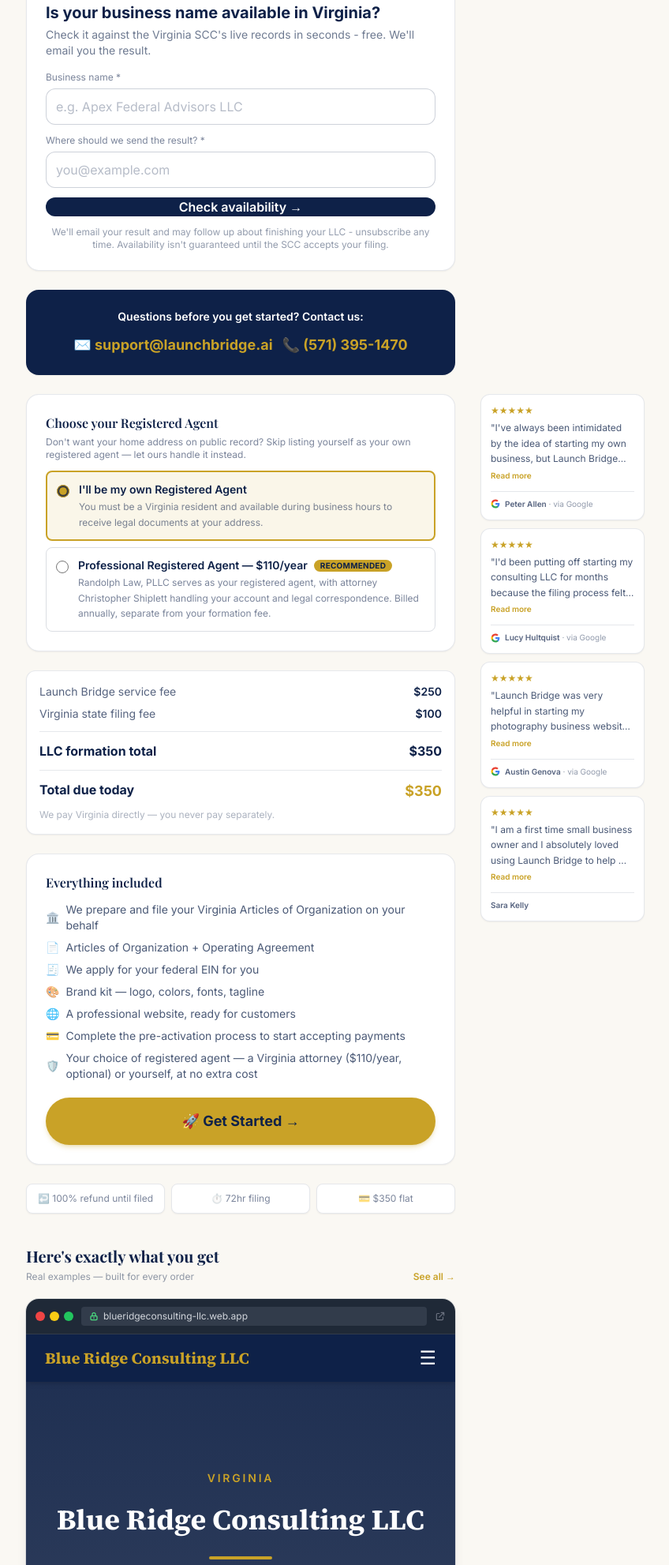
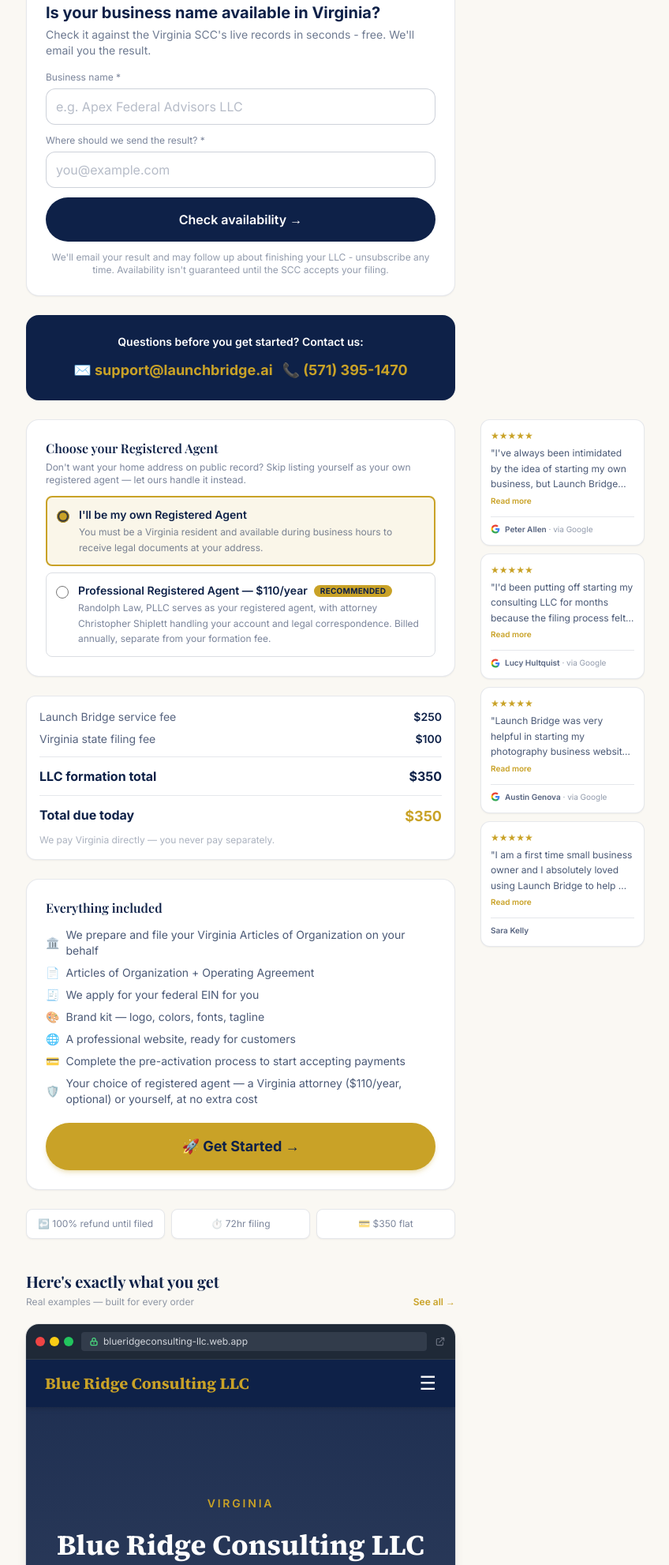
Before and after one commit to leofall458/ai-business-launcher, a FastAPI app: page / in a window 1280 px wide. Shown: the part 769-2751 px from the top of the page at 79% size, without its empty margins (335-1183 px from the left). Run offline with FastAPI, Linux system fonts and the light colour scheme; data that the repository does not hold is empty; some web fonts are replaced.

Commit message:
Use only Tailwind classes that ship in app-tailwind.css for the name-check UI
The site serves a pre-built, purged stylesheet, so classes it doesn't already
contain silently do nothing: py-3.5 left the Check button squashed, and
text-green-800 / text-red-800 / disabled:opacity-60 had no effect. Swap in
shipped equivalents and add tiny scoped CSS for the disabled state.

Co-Authored-By: Claude Sonnet 5 <noreply@anthropic.com>

```diff
--- a/app/templates/_name_check_inline_result.html
+++ b/app/templates/_name_check_inline_result.html
@@ -4,14 +4,14 @@
 <p class="mt-2 text-xs text-red-600">{{ error }}</p>
 {% elif result %}
   {% if result.status == 'AVAILABLE' %}
-  <div class="mt-3 rounded-lg bg-green-50 border border-green-200 p-3 text-sm text-green-800">
+  <div class="mt-3 rounded-lg bg-green-50 border border-green-200 p-3 text-sm text-green-900">
     <p>✅ <strong>{{ result.name }}</strong> looks available on the Virginia SCC right now.</p>
     <p class="text-xs text-green-700 mt-1">If you're happy with it, use it below and tick the box to continue. We re-verify it before filing.</p>
     <button type="button" data-use-name="{{ result.name }}"
-        class="mt-2 text-xs font-semibold underline text-green-800">Use this name</button>
+        class="mt-2 text-xs font-semibold underline text-green-900">Use this name</button>
   </div>
   {% elif result.status == 'TAKEN' %}
-  <div class="mt-3 rounded-lg bg-red-50 border border-red-200 p-3 text-sm text-red-800">
+  <div class="mt-3 rounded-lg bg-red-50 border border-red-200 p-3 text-sm text-red-700">
     <p>❌ <strong>{{ result.name }}</strong> isn't available on the Virginia SCC.</p>
     {% if result.conflicts %}
     <p class="text-xs text-red-700 mt-1">Already on file: {{ result.conflicts | join(', ') }}</p>
--- a/app/templates/_name_check_widget.html
+++ b/app/templates/_name_check_widget.html
@@ -26,7 +26,7 @@
             <input id="nc-website" type="text" tabindex="-1" autocomplete="off"/>
         </div>
         <button type="submit" id="nc-submit"
-            class="w-full bg-[#0e2148] hover:bg-[#0e2148]/90 disabled:opacity-60 text-white font-semibold py-3.5 rounded-full text-base transition">
+            class="w-full bg-[#0e2148] hover:bg-[#0e2148]/90 text-white font-semibold py-4 rounded-full text-base transition">
             Check availability →
         </button>
         <p class="text-center text-xs text-[#0e2148]/45">
@@ -39,6 +39,7 @@
     <p id="nc-error" class="hidden text-sm text-red-600 mt-4"></p>
     <div id="nc-result" class="hidden mt-4" aria-live="polite"></div>
 </div>
+<style>#nc-submit:disabled { opacity: .6; cursor: not-allowed; }</style>
 
 <script>
 (function () {
@@ -70,12 +71,12 @@
         const box = el('div', 'rounded-xl border p-4 text-sm');
         let cta = 'Start my LLC →';
         if (data.status === 'AVAILABLE') {
-            box.classList.add('bg-green-50', 'border-green-200', 'text-green-800');
+            box.classList.add('bg-green-50', 'border-green-200', 'text-green-900');
             const p = el('p'); p.append('✅ ', el('strong', '', data.name), ' looks available on the Virginia SCC right now.');
             box.append(p, el('p', 'text-xs mt-1', "Names aren't held for anyone until an LLC is filed, so it's worth moving soon."));
             cta = 'Claim this name - start my LLC →';
         } else if (data.status === 'TAKEN') {
-            box.classList.add('bg-red-50', 'border-red-200', 'text-red-800');
+            box.classList.add('bg-red-50', 'border-red-200', 'text-red-700');
             const p = el('p'); p.append('❌ ', el('strong', '', data.name), " isn't available on the Virginia SCC.");
             box.append(p);
             if (data.conflicts && data.conflicts.length) box.append(el('p', 'text-xs mt-1', 'Already on file: ' + data.conflicts.join(', ')));
@@ -96,7 +97,7 @@
         resultEl.append(box);
         resultEl.append(el('p', 'text-xs text-[#0e2148]/55 mt-3', "📧 We're emailing this result to " + email + '.'));
         if (data.status !== 'TAKEN' || (data.alternatives && data.alternatives.length)) {
-            const a = el('a', 'mt-3 block text-center w-full bg-[#c9a227] hover:bg-[#b8860b] text-[#0e2148] font-bold py-3.5 rounded-full text-base transition shadow-md shadow-[#c9a227]/25', cta);
+            const a = el('a', 'mt-3 block text-center w-full bg-[#c9a227] hover:bg-[#b8860b] text-[#0e2148] font-bold py-4 rounded-full text-base transition shadow-md shadow-[#c9a227]/25', cta);
             a.href = startUrl();
             a.addEventListener('click', () => track('name_check_cta_click', { status: data.status }));
             resultEl.append(a);
--- a/app/templates/dashboard_name.html
+++ b/app/templates/dashboard_name.html
@@ -25,6 +25,7 @@
     {% endif %}
     <style>
         @media (max-width: 640px) { input, textarea { font-size: 16px !important; } }
+        #auto-check-btn:disabled { opacity: .6; cursor: not-allowed; }
         .htmx-indicator { display: none; }
         .htmx-request .htmx-indicator { display: block !important; }
         .htmx-request.htmx-indicator { display: block !important; }
@@ -122,7 +123,7 @@
                 hx-swap="innerHTML"
                 hx-indicator="#name-check-spinner"
                 hx-disabled-elt="this"
-                class="inline-flex items-center justify-center w-full bg-[#0e2148] hover:bg-[#0e2148]/90 text-white font-semibold py-3 rounded-full text-sm transition mb-2 disabled:opacity-60">
+                class="inline-flex items-center justify-center w-full bg-[#0e2148] hover:bg-[#0e2148]/90 text-white font-semibold py-3 rounded-full text-sm transition mb-2">
                 Check availability now →
             </button>
             <p id="name-check-spinner" class="htmx-indicator text-xs text-[#0e2148]/60 text-center">Checking with the Virginia SCC - usually a few seconds, occasionally up to 30…</p>
```
